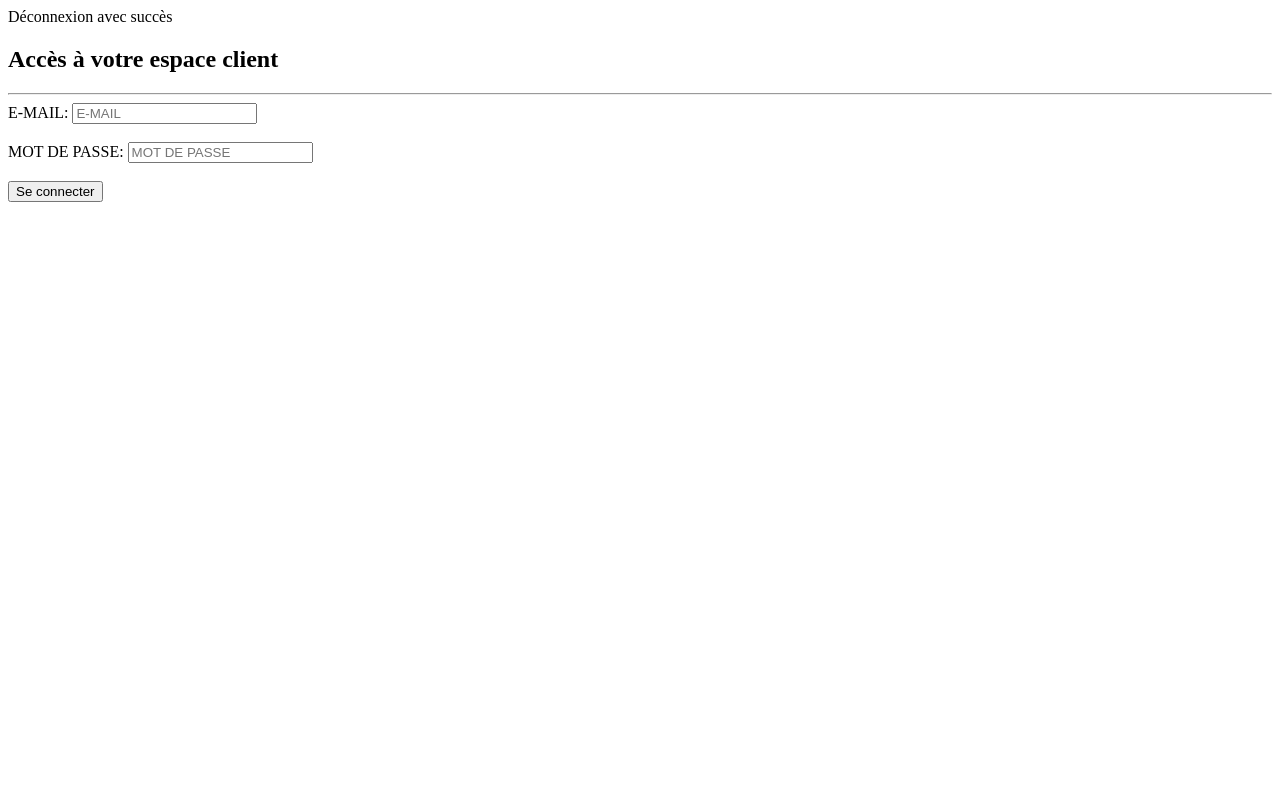
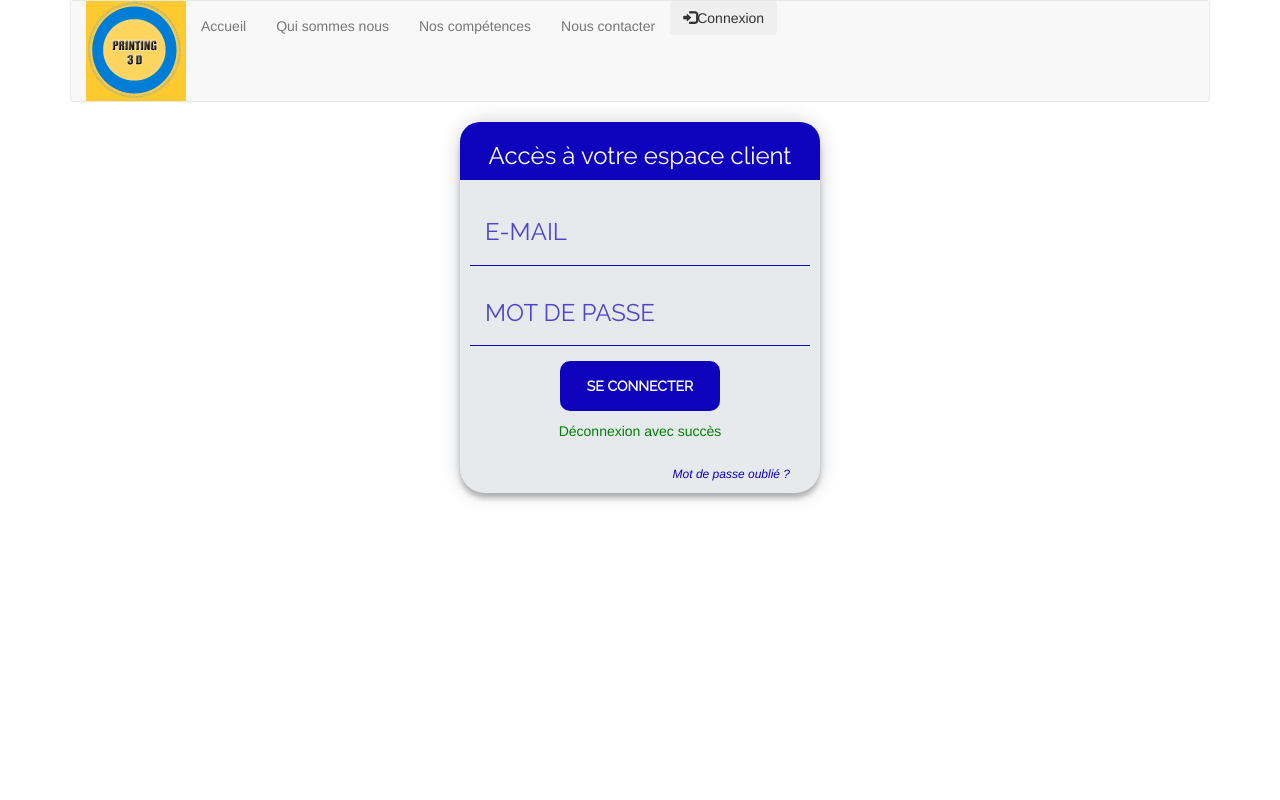
Before and after one commit to Jerome-Marichez/projet3, a CodeIgniter app: page /login/index.php/backend/login/deconnexion in a window 1280 px wide. Run offline with CodeIgniter, Linux system fonts and the light colour scheme.

Commit message:
Intégration Visuel Emilie
Intégration visuel par Jerome Marichez du Login Form via les graphisme de émilie.

```diff
--- a/application/assets/css/styles.css
+++ b/application/assets/css/styles.css
@@ -12,3 +12,129 @@ footer {
 {
 width: 100px !important;
 }
+
+
+
+/* CSS POUR LA FORM LOGIN */
+
+.form {
+  position: relative;
+	border-radius: 25px;
+  z-index: 1;
+  background: #E6EAED;
+  max-width: 360px;
+  margin: 0 auto 100px;
+  text-align: center;
+  box-shadow: 0 0 20px 0 rgba(0, 0, 0, 0.2), 0 5px 5px 0 rgba(0, 0, 0, 0.24);
+}
+
+
+.form .padding
+
+{
+	padding-top: 20px;
+	padding-left: 10px;
+	padding-right:  10px;
+	padding-bottom: 0px;
+}
+.form .valide_message
+{
+color: green;
+padding-top: 10px;
+}
+.form .erreur_message
+{
+	color: red;
+	padding-top: 10px;
+}
+.form .padding2
+{
+	padding-top: 0px;
+	padding-left: 100px;
+	padding-right:  100px;
+	padding-bottom: 0px;
+}
+.form .padding3
+{
+	padding-bottom: 10px;
+	text-align: right;
+	padding-right: 30px;
+}
+.form input {
+
+  font-family: "Raleway", sans-serif;
+  outline: 0;
+  background: #E6EAED;
+  width: 100%;
+	border-top: 0px;
+	border-left: 0px;
+	border-right: 0px;
+	border-bottom: 1px solid;
+  margin: 0 0 15px;
+  padding: 15px;
+  box-sizing: border-box;
+  font-size: 24px;
+}
+.form button {
+	border-radius: 10px;
+	font-weight: bold;
+  font-family: "Raleway", sans-serif;
+  text-transform: uppercase;
+  outline: 0;
+  background: #0E02BC;
+  width: 100%;
+  border: 0;
+  padding: 15px;
+  color: #FFFFFF;
+  font-size: 14px;
+  -webkit-transition: all 0.6;
+  transition: all 0.6s;
+  cursor: pointer;
+}
+.form button:hover,.form button:active,.form button:focus {
+  background: white;
+	color: #0E02BC;
+}
+
+.form .titre_login
+{
+ padding-bottom: 1px;
+ padding-top: 1px;
+  border-top-left-radius: 20px;
+	border-top-right-radius: 20px;
+	color: white;
+	background-color: #0E02BC;
+	font-weight: bold !important;
+	 font-family: "Raleway" !important;
+}
+
+
+.form .message {
+  margin: 15px 0 0;
+  color: #b3b3b3;
+  font-size: 12px;
+}
+.form .message a {
+	font-style: italic;
+  color: #0E02BC;
+  text-decoration: none;
+}
+.form .message a:hover
+{
+	  color: white;
+}
+
+
+
+::placeholder {
+
+color: #0E02BC;
+opacity: 0.7;
+}
+.login_input_style
+{
+	 color: #0E02BC !important;
+}
+
+
+/* FIN  DU CSS FORM LOGIN  */
--- a/application/controllers/backend/login.php
+++ b/application/controllers/backend/login.php
@@ -13,7 +13,7 @@ $this->load->helper('form');
 $this->load->library('form_validation');
 $this->load->library('session');
 $this->load->model('client_model');
-
+$this->load->view('header');
 }
 
 // PAGE CONNEXION
@@ -60,6 +60,7 @@ public function connexion() {
     $data = array(
     'erreur_message' => 'Mauvais Email ou Mot de Passe'
     );
+
     $this->load->view('backend/login_form', $data);
   }
   else
--- a/application/views/backend/login_form.php
+++ b/application/views/backend/login_form.php
@@ -1,31 +1,37 @@
-<html>
+
 <?php
 if (isset($this->session->userdata['isConnected'])) {
 
 header("location: http://localhost/login/index.php/user_authentication/user_login_process");
 }
 ?>
-<head>
-<title>Accès à votre espace client</title>
 
-<link href='http://fonts.googleapis.com/css?family=Source+Sans+Pro|Open+Sans+Condensed:300|Raleway' rel='stylesheet' type='text/css'>
-</head>
-<body>
+
+
+<div id="main">
+
+
+  <div id="login" class="form">
+
+      <div class="titre_login"><h3>Accès à votre espace client</h3></div>
+      <?php echo form_open('backend/login/connexion'); ?>
+
+    <div class="padding">
+    <form class="login-form">
+      <input type="text" name="email" id="email" placeholder="E-MAIL" class="login_input_style" />
+
+      <input type="password" name="password" id="password" placeholder="MOT DE PASSE" class="login_input_style"/>  </div>
+      <div class="padding2">
+      <button type="submit" value="Se connecter" name="submit">Se connecter</button>  </div>
       <?php
       if (isset($deconnexion_message)) {
-echo "<div class='message'>";
+      echo "<div class='valide_message'>";
       echo $deconnexion_message;
       echo "</div>";
       }
       ?>
-
-<div id="main">
-<div id="login">
-<h2>Accès à votre espace client</h2>
-<hr/>
-<?php echo form_open('backend/login/connexion'); ?>
       <?php
-echo "<div class='error_msg'>";
+      echo "<div class='erreur_message'>";
 
       if (isset($erreur_message)) {
       echo $erreur_message;
@@ -33,13 +39,10 @@ echo $erreur_message;
       echo validation_errors();
       echo "</div>";
       ?>
-<label>E-MAIL: </label>
-<input type="text" name="email" id="email" placeholder="E-MAIL"/><br /><br />
-<label>MOT DE PASSE: </label>
-<input type="password" name="password" id="password" placeholder="MOT DE PASSE"/><br/><br />
-<input type="submit" value="Se connecter" name="submit"/><br />
+      <div class="padding3"><p class="message"><a href="#">Mot de passe oublié ? </a></p></div>
       <?php echo form_close(); ?>
+    </form>
+
 </div>
+
 </div>
-</body>
-</html>
--- a/application/views/footer.php
+++ b/application/views/footer.php
@@ -7,4 +7,6 @@
   </ul>
 </footer>
 
+
+</body>
 </div>
--- a/application/views/header.php
+++ b/application/views/header.php
@@ -11,6 +11,7 @@ defined('BASEPATH') OR exit('No direct script access allowed');
 		<link href="https://maxcdn.bootstrapcdn.com/bootstrap/3.3.7/css/bootstrap.min.css" rel="stylesheet">
 		<script src="https://maxcdn.bootstrapcdn.com/bootstrap/3.3.7/js/bootstrap.min.js"></script>
 		<link rel="stylesheet" type="text/css" href="/projet3/application/assets/css/styles.css">
+		<link href='http://fonts.googleapis.com/css?family=Source+Sans+Pro|Open+Sans+Condensed:300|Raleway' rel='stylesheet' type='text/css'>
 	</head>
 	<body>
 		<div class="container">
```
Also changed, not shown: application/views/backend/client_model.php (added, +89 -0 lines), application/views/backend/main.php (+21 -1 lines). Lines whose indentation alone changed are shown as unchanged.
